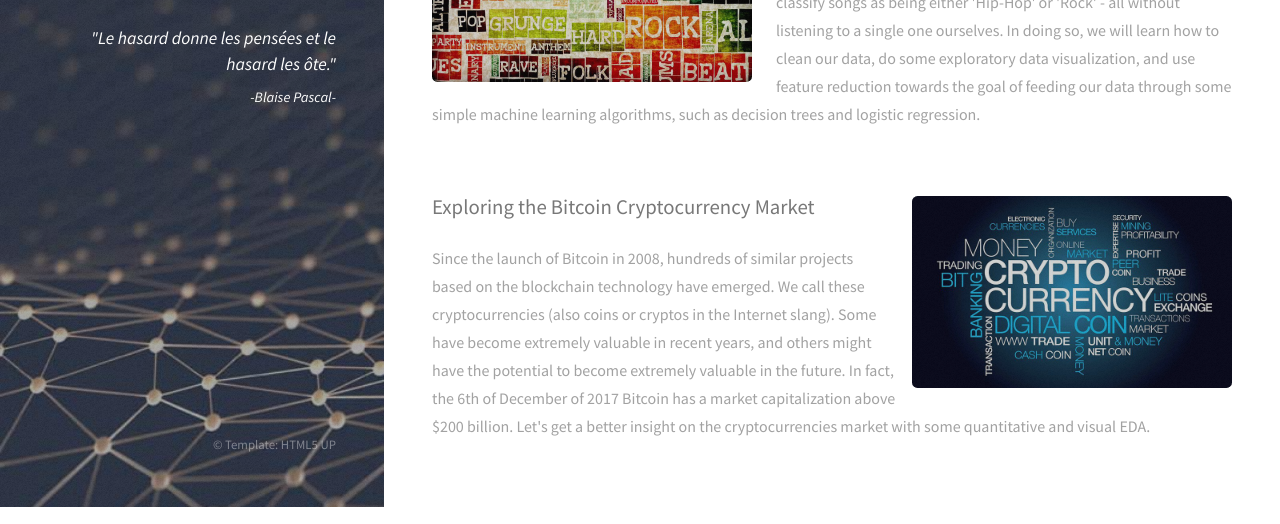
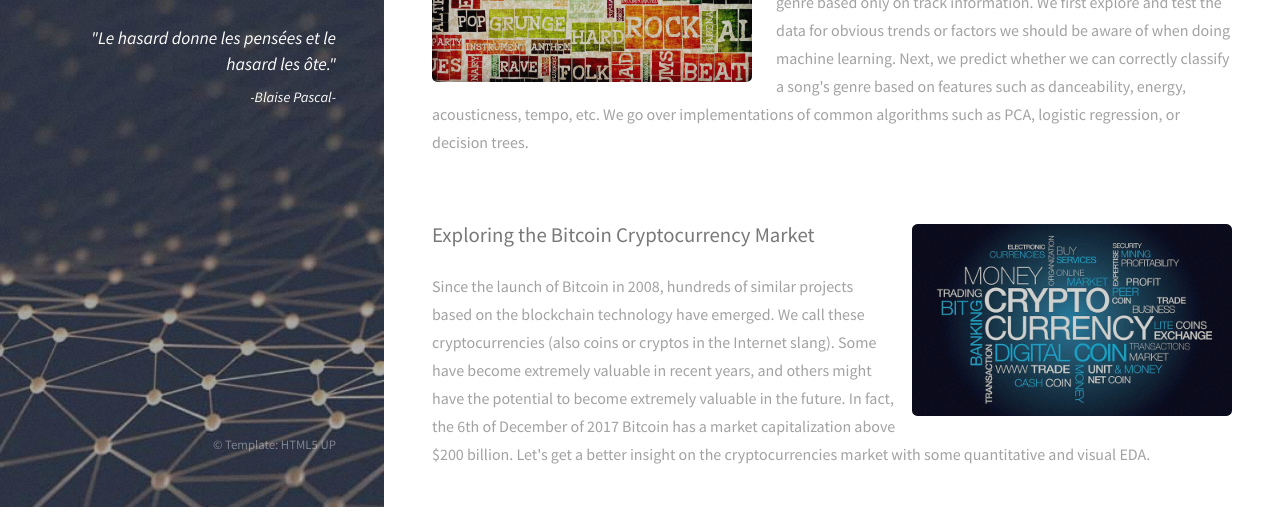
Before and after one commit to MatthieuMayer/github_test, a plain HTML site: page portfolio.html in a window 1280 px wide. Shown: the part 293-817 px from the top of the page. Drawn offline with Linux system fonts and the light colour scheme.

Commit message:
update projects' description

```diff
--- a/portfolio.html
+++ b/portfolio.html
@@ -40,18 +40,22 @@
 							<img src="images/song_genres.jpg" alt="" />
 						</a>
 						<h3><a href="Classify_Song_Genres_from_Audio_Data.html">Classify Song Genres from Audio Data</a></h3>
-						<p>Today, we'll be examining data compiled by a research group known as The Echo Nest.
-							Our goal is to look through this dataset and classify songs as being either 'Hip-Hop' or 'Rock'
-							- all without listening to a single one ourselves. In doing so, we will learn how to clean our data,
-							do some exploratory data visualization, and use feature reduction towards the goal of feeding
-							our data through some simple machine learning algorithms, such as decision trees and
-							logistic regression.</p>
+						<p>Using a dataset gathering informations about songs of two music genres (Hip-Hop and Rock), we train
+							a classifier to distinguish the genre based only on track information. We first explore and test the data
+							for obvious trends or factors we should be aware of when doing machine learning. Next, we predict whether
+							we can correctly classify a song's genre based on features such as danceability, energy, acousticness, tempo,
+							etc. We go over implementations of common algorithms such as PCA, logistic regression, or decision trees.</p>
 						<br><br>
+
 						<a href="Exploring_the_Bitcoin_cryptocurrency_market.html" class="image right">
 							<img src="images/cryptocurrencies.jpg" alt="" />
 						</a>
 						<h3><a href="Exploring_the_Bitcoin_cryptocurrency_market.html">Exploring the Bitcoin Cryptocurrency Market</a></h3>
-						<p>Since the launch of Bitcoin in 2008, hundreds of similar projects based on the blockchain technology have emerged. We call these cryptocurrencies (also coins or cryptos in the Internet slang). Some have become extremely valuable in recent years, and others might have the potential to become extremely valuable in the future. In fact, the 6th of December of 2017 Bitcoin has a market capitalization above $200 billion. Let's get a better insight on the cryptocurrencies market with some quantitative and visual EDA.</p>
+						<p>Since the launch of Bitcoin in 2008, hundreds of similar projects based on the blockchain technology
+							have emerged. We call these cryptocurrencies (also coins or cryptos in the Internet slang). Some have
+							become extremely valuable in recent years, and others might have the potential to become extremely valuable
+							in the future. In fact, the 6th of December of 2017 Bitcoin has a market capitalization above $200 billion.
+							Let's get a better insight on the cryptocurrencies market with some quantitative and visual EDA.</p>
 					</section>
 				</div>
 			</section>
```
